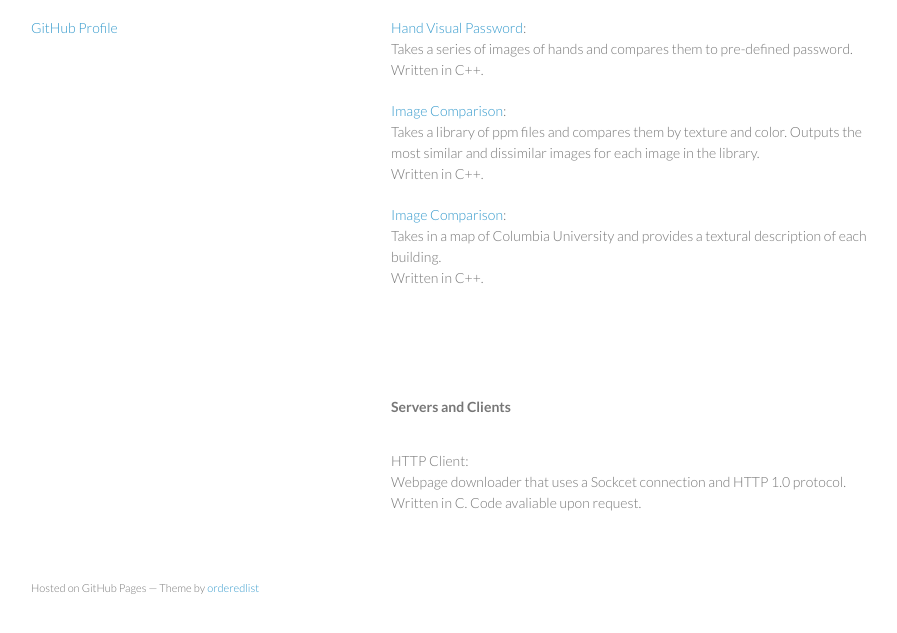
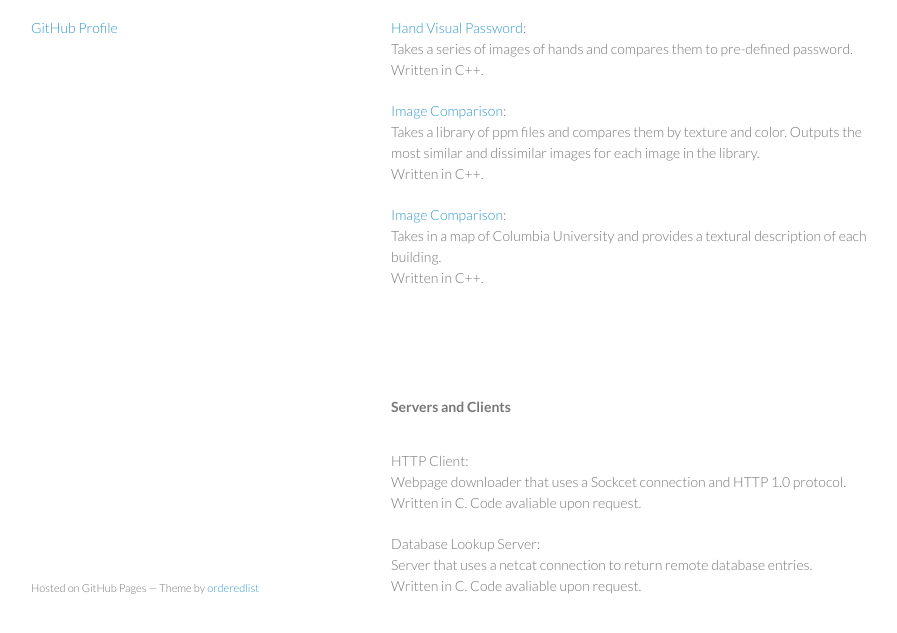
Before and after one commit to verasveras/verasveras.github.io, a plain HTML site: page index.html in a window 1280 px wide. Shown: the part 133-766 px from the top of the page, without its empty margins (179-1076 px from the left). Drawn offline with Linux system fonts and the light colour scheme.

Commit message:
Update index.html

```diff
--- a/index.html
+++ b/index.html
@@ -41,6 +41,10 @@
         <p>HTTP Client:<br>
         Webpage downloader that uses a Sockcet connection and HTTP 1.0 protocol. <br>
         Written in C. Code avaliable upon request.</p>
+
+        <p>Database Lookup Server:<br>
+        Server that uses a netcat connection to return remote database entries.<br>
+        Written in C. Code avaliable upon request.</p>
       </section>
       <footer>
         <p><small>Hosted on GitHub Pages &mdash; Theme by <a href="https://github.com/orderedlist">orderedlist</a></small></p>
```
